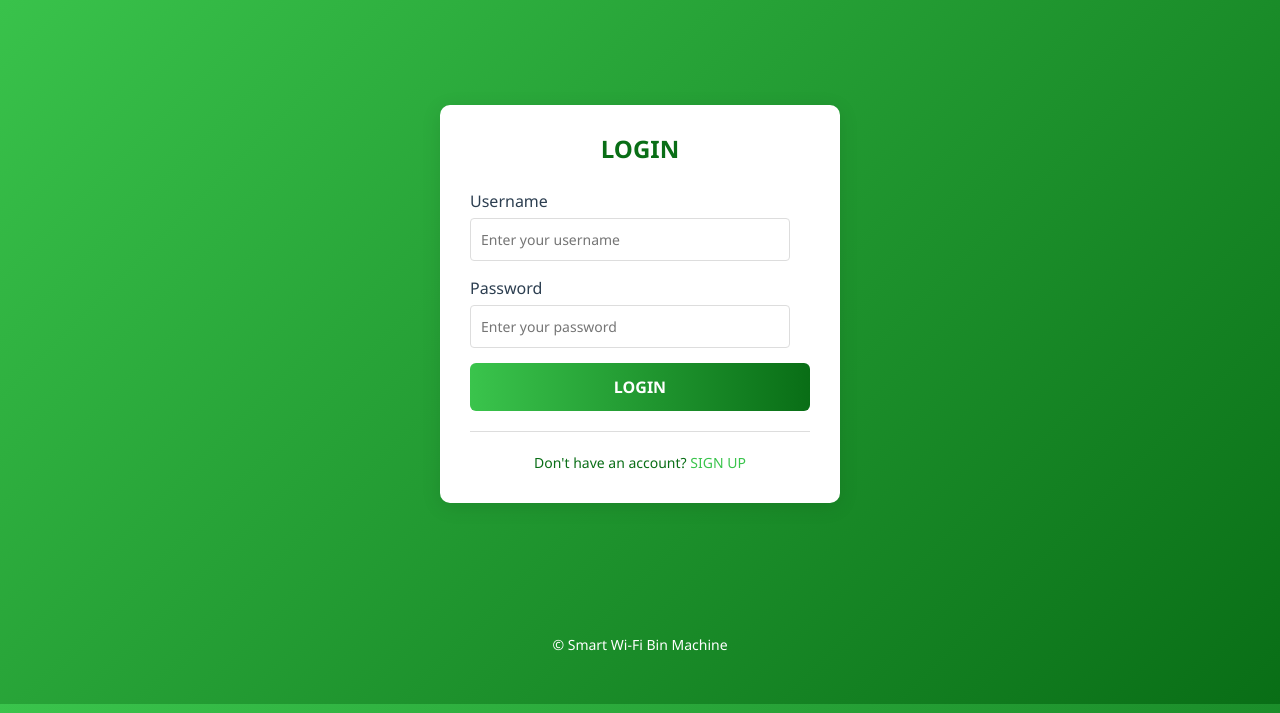
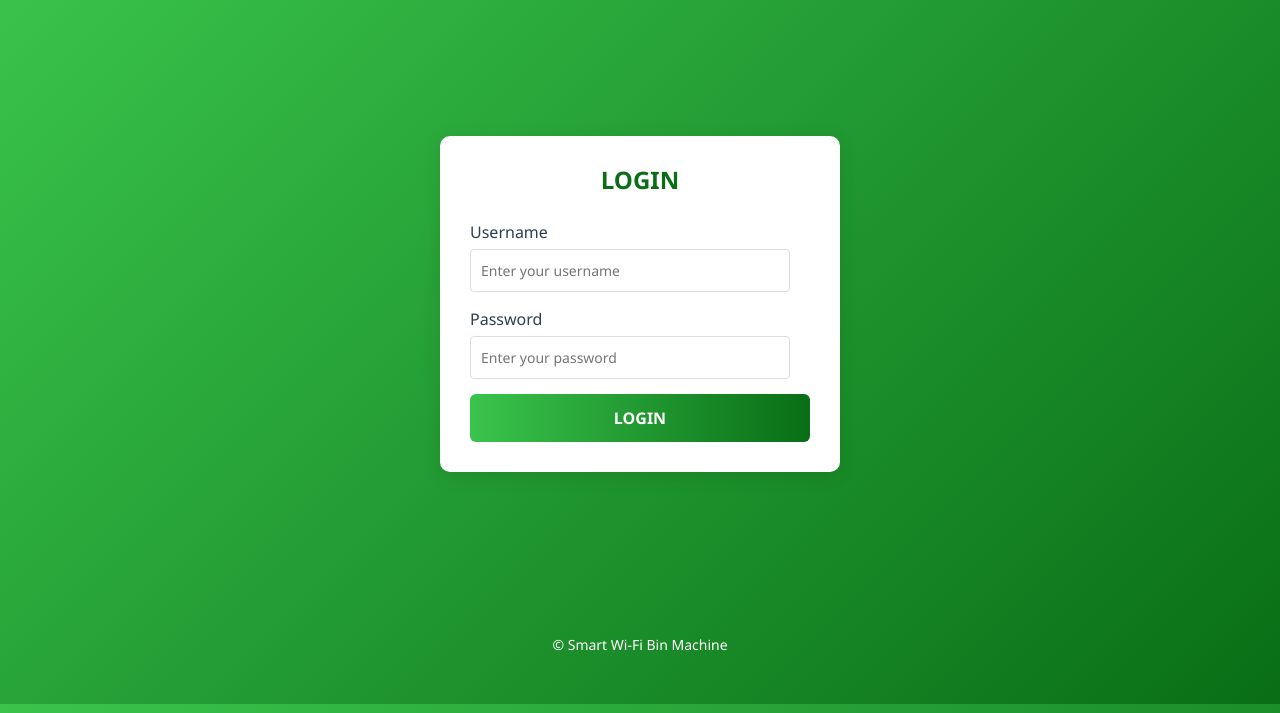
Before and after one commit to mbcabalos/Smart-trashbin, a Django app: page /login/ in a window 1280 px wide. Shown: the part 41-754 px from the top of the page. Run offline with Django 5.2, Linux system fonts and the light colour scheme.

Commit message:
remove the registration on login

```diff
--- a/SVM_django/vending_machine/templates/registration/login.html
+++ b/SVM_django/vending_machine/templates/registration/login.html
@@ -30,9 +30,6 @@
             <button type="submit" class="btn-primary" style="background: linear-gradient(90deg, #3ac44c, #096e16); border:none;">LOGIN</button>
         </form>
 
-        <div class="auth-switch">
-            Don't have an account? <a href="{% url 'register' %}" style="color:#3ac44c;">SIGN UP</a>
-        </div>
     </div>
 </div>
 {% endblock content %}
```
